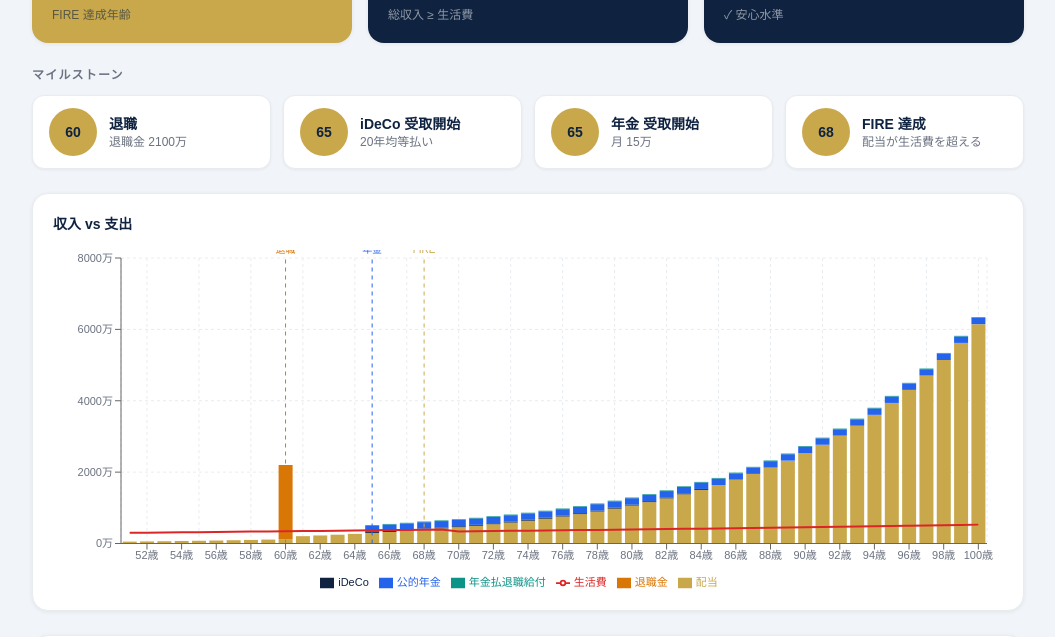
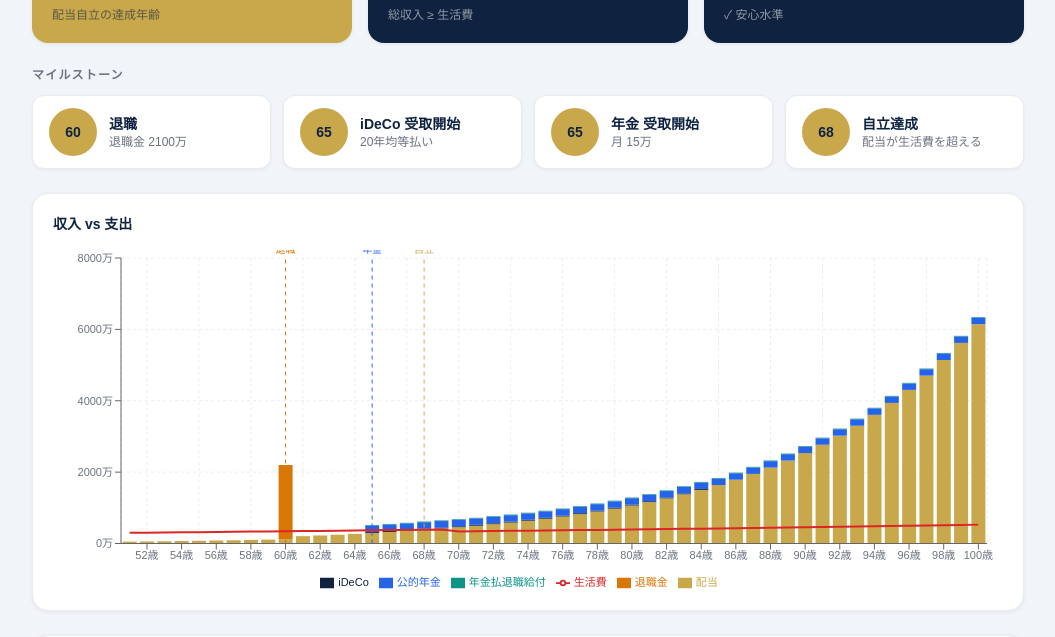
Before and after one commit to toyakaku10-creator/kurasu, a Next.js app: page /kurasu/result in a window 1280 px wide. Shown: the part 176-813 px from the top of the page, without its empty margins (112-1167 px from the left). Built offline with nearby package versions, Linux system fonts and the light colour scheme.

Commit message:
fix: FIRE表記を配当自立・くらすシミュレーターに変更

```diff
--- a/app/kurasu/InputClient.tsx
+++ b/app/kurasu/InputClient.tsx
@@ -272,7 +272,7 @@ export default function InputClient() {
 
           <Sec title="再投資オプション" icon="♻️" defaultOpen={false}>
             <Full>
-              <Toggle label="退職金・iDeCoを株式に再投資（FIRE加速）"
+              <Toggle label="退職金・iDeCoを株式に再投資（配当自立を加速）"
                 value={params.reinvestRetirement}
                 onChange={(v) => set('reinvestRetirement', v)} />
             </Full>
--- a/app/kurasu/result/ResultClient.tsx
+++ b/app/kurasu/result/ResultClient.tsx
@@ -152,7 +152,7 @@ export default function ResultClient() {
       { age: params.iDeCoStartReceiveAge, label: 'iDeCo 受取開始', sub: '20年均等払い' },
       { age: params.pensionStartAge, label: '年金 受取開始', sub: `月 ${man(params.pensionMonthly)}` },
     ];
-    if (fireAge) ms.push({ age: fireAge, label: 'FIRE 達成', sub: '配当が生活費を超える' });
+    if (fireAge) ms.push({ age: fireAge, label: '自立達成', sub: '配当が生活費を超える' });
     return ms.sort((a, b) => a.age - b.age);
   }, [params, fireAge]);
 
@@ -213,9 +213,9 @@ export default function ResultClient() {
 
           {/* Badges */}
           <div className="grid grid-cols-1 sm:grid-cols-3 gap-4">
-            <Badge label="配当で暮らせる年齢"
+            <Badge label="配当自立年齢"
               value={fireAge ? `${fireAge}歳` : '—'}
-              sub="FIRE 達成年齢" variant="gold" />
+              sub="配当自立の達成年齢" variant="gold" />
             <Badge label="収支黒字化年齢"
               value={surplusAge ? `${surplusAge}歳` : '—'}
               sub="総収入 ≥ 生活費" variant="navy" />
@@ -246,7 +246,7 @@ export default function ResultClient() {
                 <YAxis tickFormatter={manAxis} tick={axisProps} />
                 <Tooltip content={<CustomTooltip />} />
                 <Legend wrapperStyle={legendStyle} />
-                {fireAge && refLine(fireAge, 'FIRE', GOLD)}
+                {fireAge && refLine(fireAge, '自立', GOLD)}
                 {refLine(params.retirementAge, '退職', CHART.retirement)}
                 {refLine(params.pensionStartAge, '年金', CHART.pension)}
                 <Bar dataKey="配当"        stackId="i" fill={CHART.dividend} />
@@ -268,7 +268,7 @@ export default function ResultClient() {
                 <YAxis tickFormatter={manAxis} tick={axisProps} />
                 <Tooltip content={<CustomTooltip />} />
                 <Legend wrapperStyle={legendStyle} />
-                {fireAge && refLine(fireAge, 'FIRE', GOLD)}
+                {fireAge && refLine(fireAge, '自立', GOLD)}
                 <Area type="monotone" dataKey="株式"   stackId="1" stroke={CHART.stocks}    fill={CHART.stocks}    fillOpacity={0.4} />
                 <Area type="monotone" dataKey="金"     stackId="1" stroke={CHART.gold}      fill={CHART.gold}      fillOpacity={0.4} />
                 <Area type="monotone" dataKey="現金"   stackId="1" stroke={CHART.cash}      fill={CHART.cash}      fillOpacity={0.4} />
```
